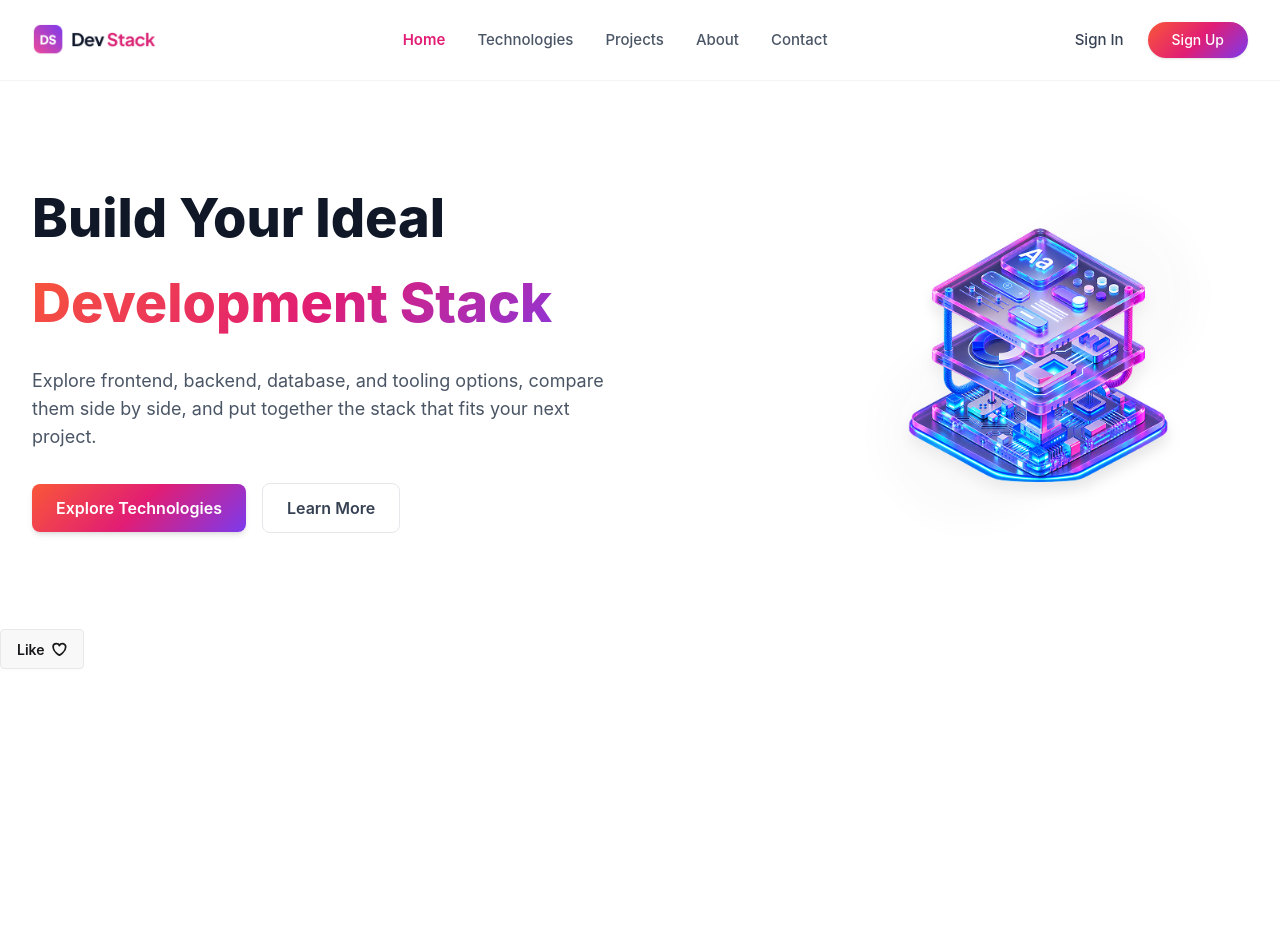
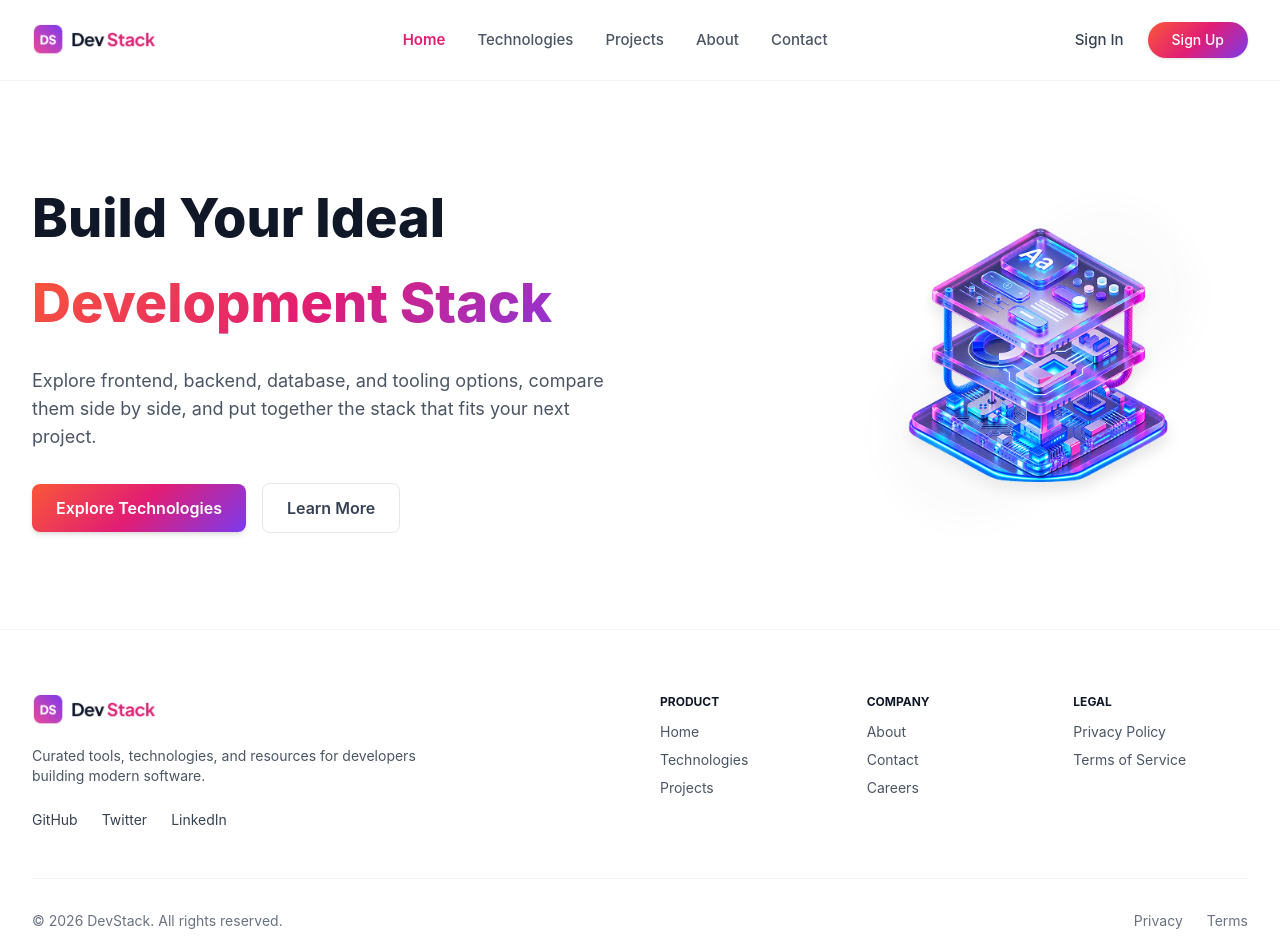
Before and after one commit to AmiNuL-72/As-05-DevStack-ReactProject, a React (Vite) app: page / in a window 1280 px wide. Shown: the top 952 px of the page. Before the commit the page ends 800 px from the top, so only its background shows below. Built offline with nearby package versions, Linux system fonts and the light colour scheme.

Commit message:
Footer Added..

```diff
--- a/src/App.tsx
+++ b/src/App.tsx
@@ -1,4 +1,5 @@
 import Banner from "./components/Banner"
+import Footer from "./components/Footer"
 import Nav from "./components/Nav"
 
 function App() {
@@ -8,7 +9,7 @@ function App() {
 
       <Nav/>
       <Banner/>
-
+      <Footer/>
 
 
       <button className="btn">
--- /dev/null
+++ b/src/components/Footer.tsx
@@ -0,0 +1,81 @@
+import Logo from "../assets/logo-text.png";
+
+const Footer = () => {
+  return (
+    <footer className="w-full bg-white border-t border-gray-100 pt-16 pb-12 mt-auto">
+      <div className="max-w-7xl mx-auto px-8">
+
+        {/* Top Footer Content */}
+        <div className="grid grid-cols-12 gap-10 pb-12">
+
+          {/* Brand Block */}
+          <div className="col-span-6 space-y-4 text-left ">
+            <a href="#">
+              <img src={Logo} alt="DevStack Logo" className="h-8 w-auto" />
+            </a>
+            <p className="text-gray-600 text-sm max-w-sm pt-5">
+              Curated tools, technologies, and resources for developers building modern software.
+            </p>
+            {/* Social Links */}
+            <div className="flex items-center gap-6 pt-2">
+              <a href="https://github.com" target="_blank" rel="noreferrer" className="text-sm text-gray-700 hover:text-gray-900">
+                GitHub
+              </a>
+              <a href="https://twitter.com" target="_blank" rel="noreferrer" className="text-sm text-gray-700 hover:text-gray-900">
+                Twitter
+              </a>
+              <a href="https://linkedin.com" target="_blank" rel="noreferrer" className="text-sm text-gray-700 hover:text-gray-900">
+                LinkedIn
+              </a>
+            </div>
+          </div>
+
+          {/* 3 Link Groups: Product, Company, Legal */}
+          <div className="col-span-6 grid grid-cols-3 gap-8 text-left">
+            {/* Product */}
+            <div>
+              <h4 className="text-xs font-bold uppercase text-gray-900 mb-3">Product</h4>
+              <ul className="space-y-2 text-sm text-gray-600">
+                <li><a href="#" className="hover:text-gray-900">Home</a></li>
+                <li><a href="#technologies" className="hover:text-gray-900">Technologies</a></li>
+                <li><a href="#projects" className="hover:text-gray-900">Projects</a></li>
+              </ul>
+            </div>
+
+            {/* Company */}
+            <div>
+              <h4 className="text-xs font-bold uppercase text-gray-900 mb-3">Company</h4>
+              <ul className="space-y-2 text-sm text-gray-600">
+                <li><a href="#about" className="hover:text-gray-900">About</a></li>
+                <li><a href="#contact" className="hover:text-gray-900">Contact</a></li>
+                <li><a href="#careers" className="hover:text-gray-900">Careers</a></li>
+              </ul>
+            </div>
+
+            {/* Legal */}
+            <div>
+              <h4 className="text-xs font-bold uppercase text-gray-900 mb-3">Legal</h4>
+              <ul className="space-y-2 text-sm text-gray-600">
+                <li><a href="#privacy" className="hover:text-gray-900">Privacy Policy</a></li>
+                <li><a href="#terms" className="hover:text-gray-900">Terms of Service</a></li>
+              </ul>
+            </div>
+          </div>
+
+        </div>
+
+        {/* Bottom Bar: Copyright & Quick Links */}
+        <div className="border-t border-gray-100 pt-8 flex items-center justify-between text-sm text-gray-500">
+          <p>&copy; 2026 DevStack. All rights reserved.</p>
+          <div className="flex items-center gap-6">
+            <a href="#privacy" className="hover:text-gray-900">Privacy</a>
+            <a href="#terms" className="hover:text-gray-900">Terms</a>
+          </div>
+        </div>
+
+      </div>
+    </footer>
+  );
+};
+
+export default Footer;
```
